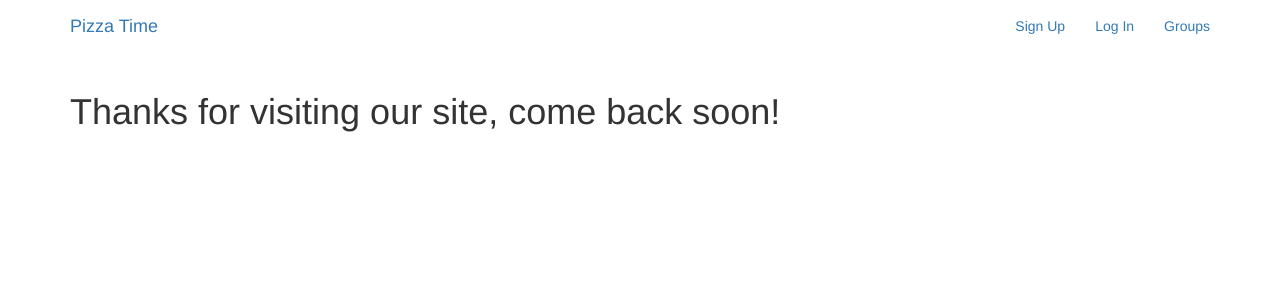
After one commit to bradsimpson213/pizza-talk, a Django app: page /thanks/ in a window 1280 px wide. The commit adds this page. Shown: the top 300 px of the page. Run offline with Django 4.2, Linux system fonts and the light colour scheme; some libraries are stand-ins or nearby versions.

Commit message:
got log out redirect working

```diff
--- a/pizza_talk/pizza_talk/settings.py
+++ b/pizza_talk/pizza_talk/settings.py
@@ -123,6 +123,10 @@ STATICFILES_DIRS = [
     BASE_DIR / "static"
 ]
 
+LOGIN_REDIRECT_URL = "test"
+LOGOUT_REDIRECT_URL = "thanks"
+
+
 # Default primary key field type
 # https://docs.djangoproject.com/en/4.0/ref/settings/#default-auto-field
 
--- a/pizza_talk/pizza_talk/urls.py
+++ b/pizza_talk/pizza_talk/urls.py
@@ -19,8 +19,10 @@ from django.conf.urls import include
 from . import views
 
 urlpatterns = [
+    path('', views.HomePage.as_view(), name ='home'),
+    path('test/', views.LoggedInPage.as_view(), name='test'),
+    path('thanks/', views.LoggedOutPage.as_view(), name='thanks'),
     path('admin/', admin.site.urls),
-    path('', views.HomePage.as_view(), name ="home"),
     path('accounts/', include('accounts.urls', namespace='accounts')),
     path('accounts/', include('django.contrib.auth.urls')),
 ]
--- a/pizza_talk/pizza_talk/views.py
+++ b/pizza_talk/pizza_talk/views.py
@@ -2,3 +2,11 @@ from django.views.generic import TemplateView
 
 class HomePage(TemplateView):
     template_name = 'index.html'
+
+
+class LoggedInPage(TemplateView):
+    template_name = 'test.html'
+
+
+class LoggedOutPage(TemplateView):
+    template_name = 'thanks.html'
--- a/pizza_talk/templates/base.html
+++ b/pizza_talk/templates/base.html
@@ -26,7 +26,7 @@
                         <li><a href="">Post</a></li>
                         <li><a href="">Groups</a></li>
                         <li><a href="">Create Groups</a></li>
-                        <li><a href="{% url 'accounts:logout' %}">Post</a>Log Out</li>
+                        <li><a href="{% url 'accounts:logout' %}">Log Out</a></li>
                     {% else %}
                         <li><a href="{% url 'accounts:signup' %}">Sign Up</a></li>
                         <li><a href="{% url 'accounts:login' %}">Log In</a></li>
--- /dev/null
+++ b/pizza_talk/templates/test.html
@@ -0,0 +1,4 @@
+{% extends "base.html" %}
+{% block content %}
+    <h1>You are now logged in!</h1>
+{% endblock %}
--- /dev/null
+++ b/pizza_talk/templates/thanks.html
@@ -0,0 +1,4 @@
+{% extends "base.html" %}
+{% block content %}
+    <h1>Thanks for visiting our site, come back soon!</h1>
+{% endblock %}
```
Also changed, not shown: pizza_talk/accounts/migrations/0001_initial.py (added), pizza_talk/db.sqlite3.
